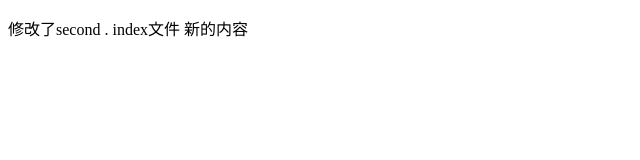
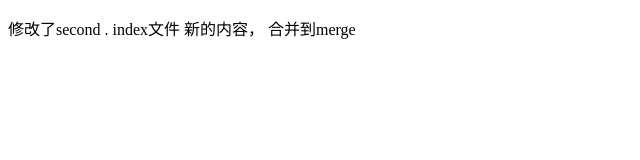
Before and after one commit to fangfangde/test, a plain HTML site: page second/index.html in a window 1280 px wide. Shown: the whole page, without its empty margins (0-640 px from the left). Drawn offline with Linux system fonts and the light colour scheme.

Commit message:
合并到origin/master

```diff
--- a/second/index.html
+++ b/second/index.html
@@ -7,7 +7,8 @@
 </head>
 <body>
     <p>
-        修改了second . index文件 新的内容
+        修改了second . index文件 新的内容，
+        合并到merge
     </p>
 </body>
 </html>
```
Also changed, not shown: index/index.html (+1 -0 lines).
